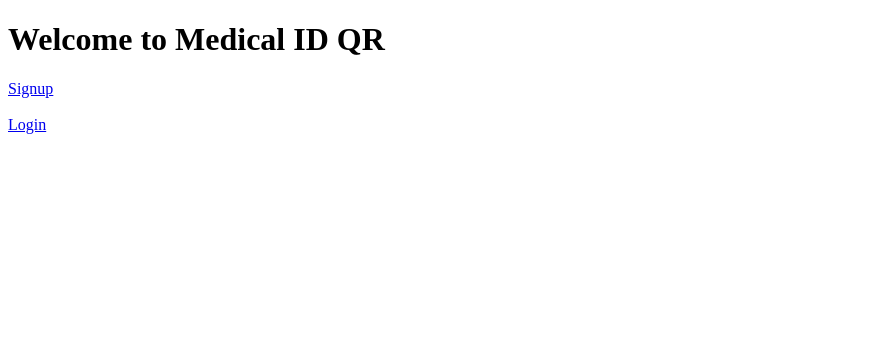
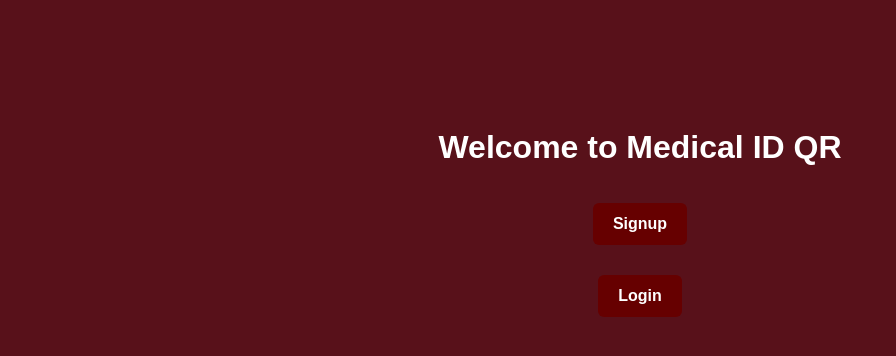
Before and after one commit to mariellecastillo1204/medical-id-qr-project, a website: page client/pages/index.html in a window 1280 px wide. Shown: the whole page, without its empty margins (0-896 px from the left). Drawn offline with Linux system fonts and the light colour scheme.

Commit message:
Fixed index routing

```diff
--- a/client/pages/index.html
+++ b/client/pages/index.html
@@ -2,14 +2,38 @@
 <html>
 <head>
   <title>Medical ID QR</title>
+  <style>
+    body {
+      background:#58111A;
+      color:white;
+      font-family:Arial;
+      text-align:center;
+      padding-top:100px;
+    }
+
+    a {
+      display:inline-block;
+      margin:15px;
+      padding:12px 20px;
+      background:#660000;
+      color:white;
+      text-decoration:none;
+      border-radius:6px;
+      font-weight:bold;
+    }
+
+    a:hover {
+      opacity:0.85;
+    }
+  </style>
 </head>
 <body>
 
 <h1>Welcome to Medical ID QR</h1>
 
-<a href="signup.html">Signup</a>
-<br><br>
-<a href="login.html">Login</a>
+<a href="pages/signup.html">Signup</a>
+<br>
+<a href="pages/login.html">Login</a>
 
 </body>
 </html>
```
Also changed, not shown: client/pages/login.html (+1 -1 lines).
